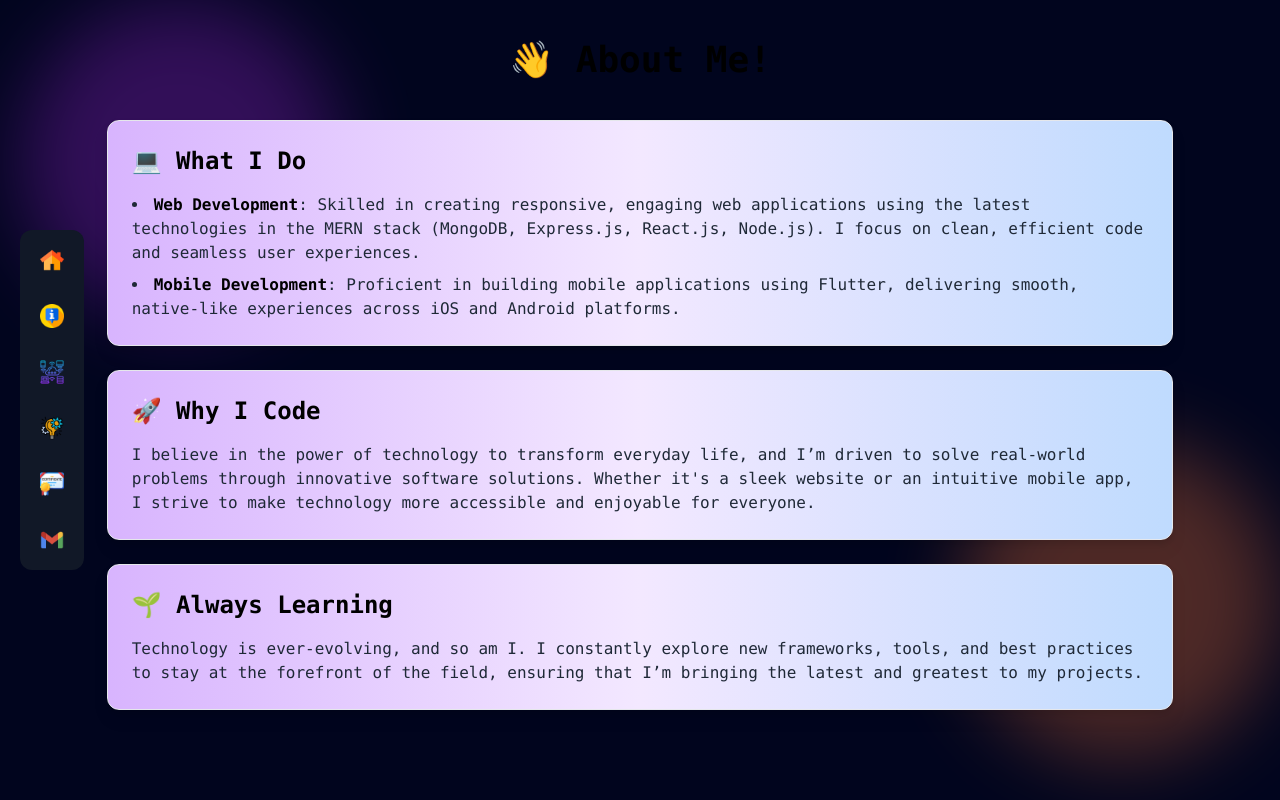
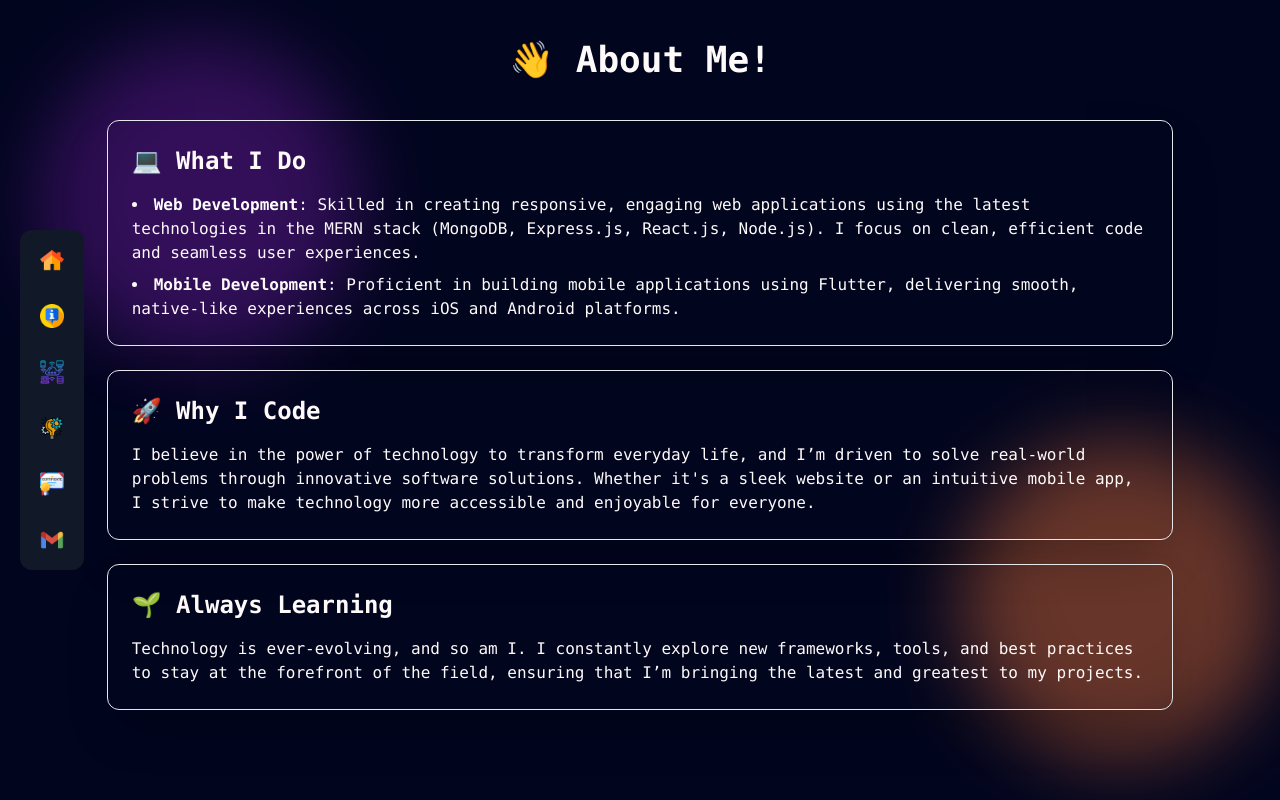
Before and after one commit to Parthiban68/portfolio, a React (Vite) app: page /about in a window 1280 px wide. Built offline with nearby package versions, Linux system fonts and the light colour scheme.

Commit message:
new graident

```diff
--- a/src/Components/Pages/AboutUs.jsx
+++ b/src/Components/Pages/AboutUs.jsx
@@ -7,11 +7,11 @@ const aboutSections = [
     title: "💻 What I Do",
     content: (
       <ul className="list-disc list-inside text-gray-800 space-y-2 font-mono">
-        <li className="text-base">
-          <strong className="text-black">Web Development</strong>: Skilled in creating responsive, engaging web applications using the latest technologies in the MERN stack (MongoDB, Express.js, React.js, Node.js). I focus on clean, efficient code and seamless user experiences.
+        <li className="text-base text-custom-white">
+          <strong className="text-white">Web Development</strong>: Skilled in creating responsive, engaging web applications using the latest technologies in the MERN stack (MongoDB, Express.js, React.js, Node.js). I focus on clean, efficient code and seamless user experiences.
         </li>
-        <li className="text-base">
-          <strong className="text-black">Mobile Development</strong>: Proficient in building mobile applications using Flutter, delivering smooth, native-like experiences across iOS and Android platforms.
+        <li className="text-base text-custom-white">
+          <strong className="text-custom-white">Mobile Development</strong>: Proficient in building mobile applications using Flutter, delivering smooth, native-like experiences across iOS and Android platforms.
         </li>
       </ul>
     ),
@@ -20,7 +20,7 @@ const aboutSections = [
     id: 2,
     title: "🚀 Why I Code",
     content: (
-      <p className="text-base text-gray-800 font-mono">
+      <p className="text-base text-custom-white font-mono">
         I believe in the power of technology to transform everyday life, and I’m driven to solve real-world problems through innovative software solutions. Whether it's a sleek website or an intuitive mobile app, I strive to make technology more accessible and enjoyable for everyone.
       </p>
     ),
@@ -29,7 +29,7 @@ const aboutSections = [
     id: 3,
     title: "🌱 Always Learning",
     content: (
-      <p className="text-base text-gray-800 font-mono">
+      <p className="text-base text-custom-white font-mono">
         Technology is ever-evolving, and so am I. I constantly explore new frameworks, tools, and best practices to stay at the forefront of the field, ensuring that I’m bringing the latest and greatest to my projects.
       </p>
     ),
@@ -54,10 +54,10 @@ const AboutUs = () => {
   return (
     <div className="w-full min-h-screen bg-primary flex flex-col items-center justify-start py-10 relative">
 
-      <div className="w-80 h-80 bg-cricleone absolute md:top-0 md:left-5 blur-2xl opacity-30 overflow-hidden rounded-full"></div>
-      <div className="w-80 h-80 bg-cricletwo absolute bottom-10 right-0 blur-2xl opacity-30 overflow-hidden rounded-full"></div>
+      <div className="w-60 sm:w-80 h-60 sm:h-80 bg-cricleone absolute top-10 left-10 blur-2xl opacity-30 overflow-hidden rounded-full"></div>
+      <div className="w-60 sm:w-80 h-60 sm:h-80 bg-cricletwo absolute bottom-10 right-0 blur-2xl opacity-40 overflow-hidden rounded-full"></div>
       <motion.h2
-        className="text-4xl font-extrabold text-black mb-10 font-mono text-center"
+        className="text-4xl font-extrabold text-custom-white mb-10 font-mono text-center"
         initial={{ opacity: 0, y: -50 }}
         animate={{ opacity: 1, y: 0 }}
         transition={{ duration: 0.8 }}
@@ -74,14 +74,14 @@ const AboutUs = () => {
         {aboutSections.map((section) => (
           <motion.div
             key={section.id}
-            className="p-6 bg-gradient-to-r from-purple-300 via-purple-100 to-blue-200 bg-opacity-80 rounded-xl drop-shadow-lg border"
+            className="p-6 bg-transparent rounded-xl shadow-2xl border z-10"
             variants={cardVariants}
             whileHover={{ scale: 1.10 }}
             initial={{ opacity: 0, y: 100 }}
         animate={{ opacity: 1, y: 0 }}
         transition={{ duration: 0.9 }}
           >
-            <h3 className="text-2xl font-semibold text-black mb-4 font-mono">
+            <h3 className="text-2xl font-semibold text-custom-white mb-4 font-mono">
               {section.title}
             </h3>
             {section.content}
```
